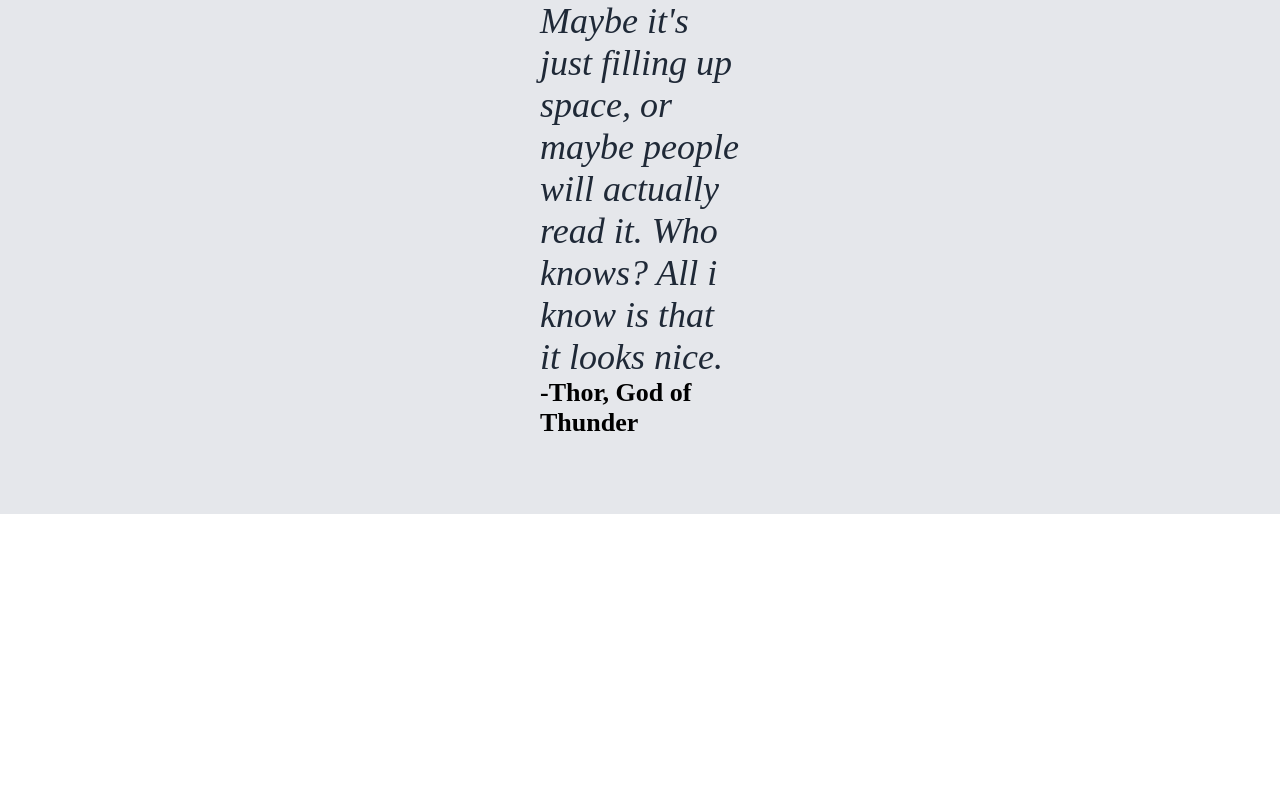
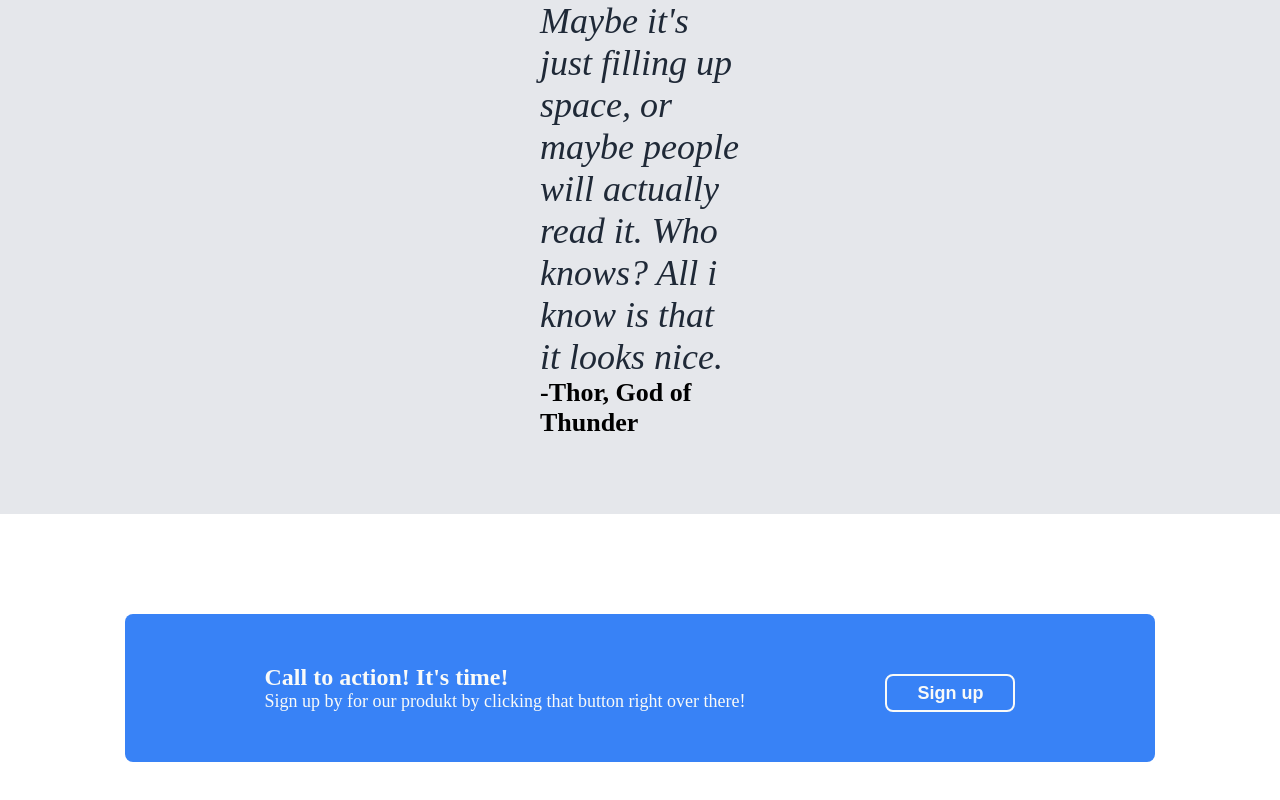
Before and after one commit to dteclemariam/odin-project-landing-page, a plain HTML site: page index.html in a window 1280 px wide. Shown: the part 1300-2100 px from the top of the page. Before the commit the page ends 1814 px from the top, so only its background shows below. Drawn offline with Linux system fonts and the light colour scheme.

Commit message:
Done with footer and project. Added photo of the page I'm supposed to copy the design of

```diff
--- a/css/styles.css
+++ b/css/styles.css
@@ -30,7 +30,7 @@ body{
 
 .header-links{
     display: flex;
-    gap: 10px;
+    gap: 20px;
 }
 
 ul{
@@ -70,6 +70,10 @@ a{
     border-color: #3882f6;
     color: #f9faf8;
     margin-top: 10px;
+    font-size: 18px;
+    font-weight: 600;
+    border-radius: 8px;
+    padding: 5px 30px;
 }
 
 img{
@@ -149,12 +153,39 @@ img{
     padding-right: 20px;
 }
 
+.footer{
+    margin: 100px 0;
+    display: flex;
+    justify-content: center;
+}
 
-/*** General styles ***/
-button{
+.footer > .container{
+    background-color: #3882f6;
+    color: #F9FAF8;
+    border-radius: 8px;
+    padding: 50px 140px;
+    display: flex;
+    flex-direction: row;
+    gap: 140px;
+}
+
+.footer-main-text{
+    font-size: 24px;
+    font-weight: 600;
+}
+
+.footer-secondary-text{
+    font-size: 18px;
+}
+
+.footer > .container button{
+    background-color: #3882f6;
+    border-color: #f9faf8;
+    color: #f9faf8;
+    margin-top: 10px;
     font-size: 18px;
     font-weight: 600;
     border-radius: 8px;
     padding: 5px 30px;
+    border: solid 2px;
 }
-/*** End general styles ***/
--- a/index.html
+++ b/index.html
@@ -77,6 +77,19 @@
                 </p>
             </div>
         </div>
+        <div class="footer">
+            <div class="container">
+                <div class="left-container">
+                    <div class="footer-main-text">
+                        Call to action! It's time!
+                    </div>
+                    <div class="footer-secondary-text">
+                        Sign up by for our produkt by clicking that button right over there!
+                    </div>
+                </div>
+                <button>Sign up</button>
+            </div>
+        </div>
     </body>
 
 </html>
```
Also changed, not shown: inspiration_photo.png (added).
